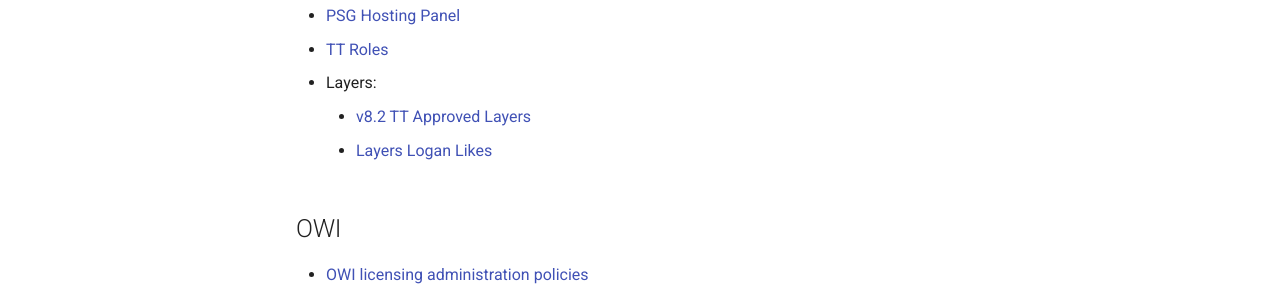
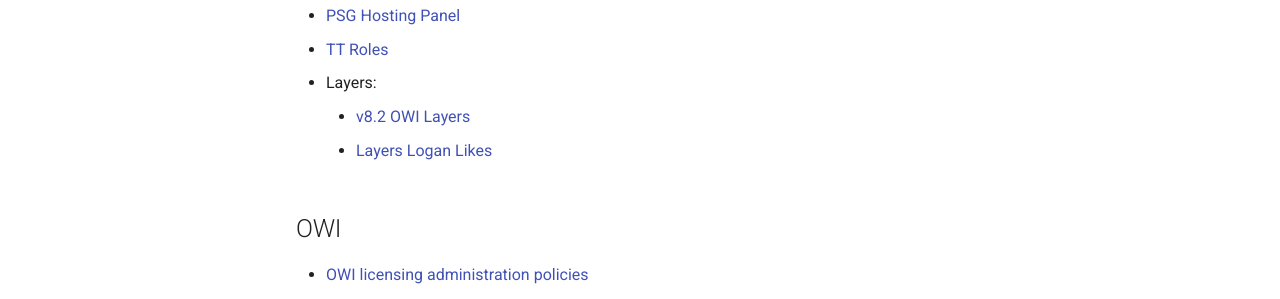
Before and after one commit to LonelyNinja/lonelyninja.github.io, an MkDocs documentation site: the page built from docs/index.md, in a window 1280 px wide and 900 px high, scrolled down 564 px. Shown: the part 491-790 px from the top of the window. Built offline with MkDocs 1.6.1 and Material for MkDocs 9.7.7, drawn with Linux system fonts in a browser that asks for light colours.

Commit message:
Fixed link name

```diff
--- a/docs/index.md
+++ b/docs/index.md
@@ -33,7 +33,7 @@ Also, please note that this documentation is searchable using the magnifying cla
 * [PSG Hosting Panel](https://control.psg-hosting.com/)
 * [TT Roles](http://tt-roles.tacticaltriggernometry.com/profile)
 * Layers:
-    * [v8.2 TT Approved Layers](https://docs.google.com/spreadsheets/d/1A3D4zeOS8YxoEYrWcXa8edBCG_EUueZK9cX2oFMLY9U/edit?gid=1796438364#gid=1796438364)
+    * [v8.2 OWI Layers](https://docs.google.com/spreadsheets/d/1A3D4zeOS8YxoEYrWcXa8edBCG_EUueZK9cX2oFMLY9U/edit?gid=1796438364#gid=1796438364)
     * [Layers Logan Likes](https://docs.google.com/spreadsheets/d/1c1iBWiFll0ESeZBG4lT2bTHdf5YJUBtBIlVQTrCY9s8/edit?gid=878317139#gid=878317139)
 
 ## OWI
```
